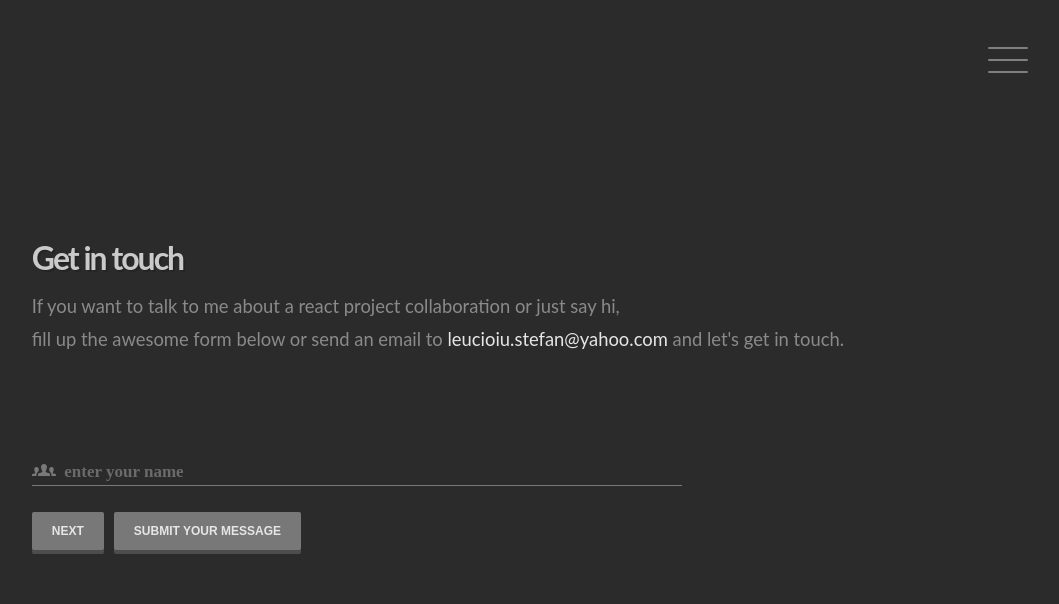
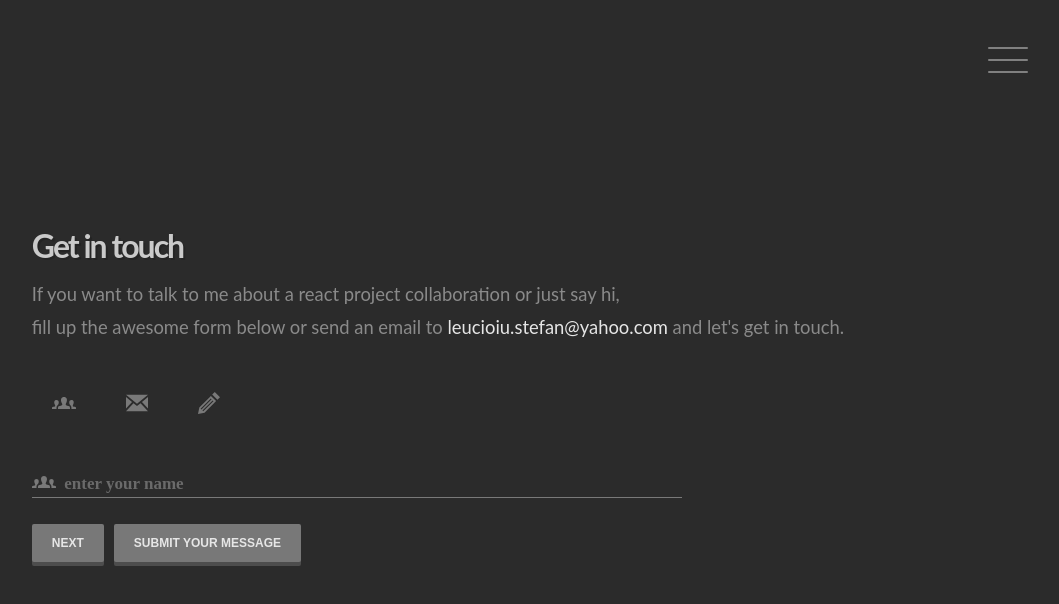
Before and after one commit to leucioiustefan/web-developer-portfolio, a React (Create React App) app: page / in a window 1280 px wide. Shown: the top 604 px of the page, without its empty margins (202-1261 px from the left). Built offline with nearby package versions, Linux system fonts and the light colour scheme.

Commit message:
Added more functionality to contact form

```diff
--- a/src/Components/Atoms/ContactPageText/contact-page-text.styles.ts
+++ b/src/Components/Atoms/ContactPageText/contact-page-text.styles.ts
@@ -1,7 +1,7 @@
 import styled from 'styled-components';
 
 export const Text = styled.div`
-  margin-bottom: 100px;
+  margin-bottom: 50px;
 `;
 
 export const Title = styled.h1`
--- a/src/Components/Atoms/CustomButton/CustomButton.tsx
+++ b/src/Components/Atoms/CustomButton/CustomButton.tsx
@@ -4,12 +4,13 @@ interface Iprops {
   children: string;
   btnType: 'button' | 'submit' | 'reset' | undefined;
   clicked?: any;
+  disabeled?: any;
 }
 
-const CustomButton = ({ children, btnType, clicked }: Iprops) => {
+const CustomButton = ({ children, btnType, clicked, disabeled }: Iprops) => {
   return (
-    <S.Button type={btnType} onClick={clicked}>
-      <S.Inner>{children}</S.Inner>
+    <S.Button type={btnType} onClick={clicked} disabled={disabeled}>
+      <S.Inner disabled={disabeled}>{children}</S.Inner>
     </S.Button>
   );
 };
--- a/src/Components/Atoms/CustomButton/custom-button.styles.ts
+++ b/src/Components/Atoms/CustomButton/custom-button.styles.ts
@@ -1,7 +1,12 @@
 import styled from 'styled-components';
 
+interface InnerProps {
+  disabled: boolean;
+}
+
 export const Button = styled.button`
-  background: hsl(0deg, 0%, 30%);
+  background: ${props =>
+    props.disabled ? 'hsl(0deg, 0%, 30%)' : 'hsl(173deg, 100%, 14%)'};
   border-radius: 2px;
   border: none;
   padding: 0;
@@ -10,7 +15,7 @@ export const Button = styled.button`
   margin-right: 10px;
 `;
 
-export const Inner = styled.div`
+export const Inner = styled.div<InnerProps>`
   text-decoration: none;
   font-weight: 600;
   text-transform: uppercase;
@@ -18,7 +23,8 @@ export const Inner = styled.div`
   padding: 12px 20px;
   border-radius: 2px;
   font-size: 0.75rem;
-  background: hsl(0deg, 0%, 47%);
+  background: ${props =>
+    props.disabled ? 'hsl(0deg, 0%, 47%)' : 'hsl(173deg, 100%, 26%)'};
   color: #e6e6e6;
   transition: all 0.2s ease-in-out;
   transform: translateY(-4px);
--- /dev/null
+++ b/src/Components/Atoms/EnteredInformation/EnteredInformation.tsx
@@ -0,0 +1,31 @@
+import InputNameIcon from '../InputNameIcon/InputNameIcon';
+import InputMessageIcon from '../InputMessageIcon/InputMessageIcon';
+import InputEmailIcon from '../InputEmailIcon/InputEmailIcon';
+import * as S from './entered-information.styles';
+
+interface Iprops {
+  yourName: string;
+  yourEmail: string;
+  yourMessage: string;
+}
+
+const EnteredInformation = ({ yourName, yourEmail, yourMessage }: Iprops) => {
+  return (
+    <S.Container>
+      <S.InfoContainer>
+        <InputNameIcon />
+        <S.Info>{yourName}</S.Info>
+      </S.InfoContainer>
+      <S.InfoContainer>
+        <InputEmailIcon />
+        <S.Info>{yourEmail}</S.Info>
+      </S.InfoContainer>
+      <S.InfoContainer>
+        <InputMessageIcon />
+        <S.Info>{yourMessage}</S.Info>
+      </S.InfoContainer>
+    </S.Container>
+  );
+};
+
+export default EnteredInformation;
--- /dev/null
+++ b/src/Components/Atoms/EnteredInformation/entered-information.styles.ts
@@ -0,0 +1,22 @@
+import styled from 'styled-components';
+
+export const Container = styled.div`
+  margin-bottom: 50px;
+  display: flex;
+  align-items: center;
+`;
+
+export const InfoContainer = styled.div`
+  color: #8a8a8a;
+  display: flex;
+  justify-content: space-between;
+  align-items: center;
+  margin: 0 20px;
+`;
+
+export const Info = styled.span`
+  display: inline-block;
+  margin-left: 10px;
+  font-family: 'Monserrat';
+  font-size: 1.5rem;
+`;
--- a/src/Components/Atoms/InputMessageIcon/InputMessageIcon.tsx
+++ b/src/Components/Atoms/InputMessageIcon/InputMessageIcon.tsx
@@ -8,7 +8,7 @@ const InputMessageIcon = () => (
     fill='none'
     xmlns='http://www.w3.org/2000/svg'
   >
-    <g clip-path='url(#clip0_4_6)'>
+    <g clipPath='url(#clip0_4_6)'>
       <path
         d='M14.078 4.232L1.438 16.871L0 24L7.127 22.562L19.768 9.922L14.078 4.232ZM3.709 19.125L2.859 18.275L14 7.15L14.849 7.999L3.709 19.125ZM5.717 21.133L4.867 20.283L16.008 9.158L16.858 10.008L5.717 21.133V21.133ZM24 5.689L21.184 8.507L15.493 2.816L18.309 0L24 5.689Z'
         fill='#797979'
--- a/src/Components/Atoms/InputNameIcon/InputNameIcon.tsx
+++ b/src/Components/Atoms/InputNameIcon/InputNameIcon.tsx
@@ -6,7 +6,7 @@ const InputNameIcon = () => (
     fill='none'
     xmlns='http://www.w3.org/2000/svg'
   >
-    <g clip-path='url(#clip0_2_3)'>
+    <g clipPath='url(#clip0_2_3)'>
       <path
         d='M17.997 18H6.002L6 17.377C6 16.118 6.1 15.391 7.588 15.047C9.272 14.658 10.932 14.311 10.133 12.838C7.767 8.475 9.459 6 11.999 6C14.49 6 16.225 8.383 13.865 12.839C13.09 14.303 14.691 14.651 16.41 15.048C17.9 15.392 17.999 16.12 17.999 17.381L17.997 18ZM22.808 15.786C21.518 15.488 20.318 15.227 20.899 14.129C22.668 10.787 21.368 9 19.499 9C18.234 9 17.251 9.817 17.251 11.324C17.251 15.227 19.519 13.094 19.497 18H23.998L24 17.537C24 16.591 23.926 16.044 22.808 15.786ZM0.002 18H4.503C4.482 13.094 6.749 15.228 6.749 11.324C6.749 9.817 5.766 9 4.501 9C2.632 9 1.332 10.787 3.102 14.129C3.683 15.228 2.483 15.488 1.193 15.786C0.074 16.044 0 16.591 0 17.537L0.002 18V18Z'
         fill='#797979'
--- a/src/Components/Molecules/ContactForm/ContactForm.tsx
+++ b/src/Components/Molecules/ContactForm/ContactForm.tsx
@@ -6,6 +6,7 @@ import InputEmailIcon from '../../Atoms/InputEmailIcon/InputEmailIcon';
 import InputMessageIcon from '../../Atoms/InputMessageIcon/InputMessageIcon';
 import CustomButton from '../../Atoms/CustomButton/CustomButton';
 import CustomInput from '../CustomInput/CustomInput';
+import EnteredInformation from '../../Atoms/EnteredInformation/EnteredInformation';
 import * as S from './contact-form.styles';
 
 const ContactForm = () => {
@@ -41,55 +42,78 @@ const ContactForm = () => {
   };
 
   return (
+    <>
+      <EnteredInformation
+        yourName={isName}
+        yourEmail={isEmail}
+        yourMessage={isMessage}
+      />
       <S.Form autoComplete='off' onSubmit={handleSubmit} ref={formRef}>
         {renderInput === 'name' && (
           <CustomInput
-          id='name'
+            id='forName'
             icon={<InputNameIcon />}
-          name='name'
+            name='forName'
             isTyping={isTyping}
             setIsTyping={setIsTyping}
             val={isName}
-          setIsName={setIsName}
+            setVal={setIsName}
             setRenderInput={() => setRenderInput(renderInputEnum.email)}
             type='text'
             innerText='enter your name'
+            isDisabeled={isName.trim() === '' ? true : false}
           />
         )}
         {renderInput === 'email' && (
           <CustomInput
-          id='email'
+            id='forEmail'
             icon={<InputEmailIcon />}
-          name='email'
+            name='forEmail'
             isTyping={isTyping}
             setIsTyping={setIsTyping}
             val={isEmail}
-          setIsName={setIsEmail}
+            setVal={setIsEmail}
             setRenderInput={() => setRenderInput(renderInputEnum.message)}
             type='email'
             innerText='now your email'
+            isDisabeled={isEmail.trim() === '' ? true : false}
           />
         )}
         {renderInput === 'message' && (
           <CustomInput
-          id='message'
+            id='forMessage'
             icon={<InputMessageIcon />}
-          name='message'
+            name='forMessage'
             isTyping={isTyping}
             setIsTyping={setIsTyping}
             val={isMessage}
-          setIsName={setIsMessage}
+            setVal={setIsMessage}
+            setRenderInput={setRenderInput}
             type='text'
             innerText='now write your awesome message'
+            isDisabeled={true}
           />
         )}
-      <CustomButton btnType='submit'>Submit your message</CustomButton>
+        <CustomButton
+          btnType='submit'
+          disabeled={
+            renderInput === 'message' && isMessage.trim() !== '' ? false : true
+          }
+        >
+          Submit your message
+        </CustomButton>
         <S.FormGhost>
           <CustomInput name='name' val={isName} type='text' id='name' />
-        <CustomInput name='email' val={isEmail} type='email' id='email' />
-        <CustomInput name='message' val={isMessage} type='text' id='message' />
+          <CustomInput name='email' val={isEmail} type='text' id='email' />
+          <CustomInput
+            name='message'
+            val={isMessage}
+            type='text'
+            id='message'
+          />
         </S.FormGhost>
       </S.Form>
+    </>
   );
 };
 
--- a/src/Components/Molecules/CustomInput/CustomInput.tsx
+++ b/src/Components/Molecules/CustomInput/CustomInput.tsx
@@ -8,11 +8,12 @@ interface Iprops {
   name: string;
   isTyping?: boolean | any;
   setIsTyping?: any;
-  setIsName?: any;
+  setVal?: any;
   setRenderInput?: any;
   val: string;
   type: string;
   innerText?: string;
+  isDisabeled?: any;
 }
 
 const CustomInput = ({
@@ -22,10 +23,11 @@ const CustomInput = ({
   isTyping,
   setIsTyping,
   val,
-  setIsName,
+  setVal,
   setRenderInput,
   type,
   innerText,
+  isDisabeled,
 }: Iprops) => {
   return (
     <>
@@ -34,17 +36,17 @@ const CustomInput = ({
         {innerText}
       </S.Label>
       <S.Input
-        required
         name={name}
         value={val}
         type={type}
         id={id}
         onChange={(e: SyntheticEvent) => {
           setIsTyping(true);
-          setIsName((e.target as HTMLInputElement).value);
+          setVal((e.target as HTMLInputElement).value);
         }}
       />
       <CustomButton
+        disabeled={isDisabeled}
         btnType='button'
         clicked={() => {
           setRenderInput();
--- a/src/Components/Organisms/Contact/Contact.tsx
+++ b/src/Components/Organisms/Contact/Contact.tsx
@@ -1,13 +1,11 @@
 import ContactForm from '../../Molecules/ContactForm/ContactForm';
 import ContactPageText from '../../Atoms/ContactPageText/ContactPageText';
 import Menu from '../../Molecules/Menu/Menu';
-import Overlay from '../../Molecules/Overlay/Overlay';
 import * as S from './contact.styles';
 
 const Contact = () => {
   return (
     <>
-      <Overlay />
       <S.Container>
         <Menu />
         <div>
```
Lines whose indentation alone changed are shown as unchanged.
